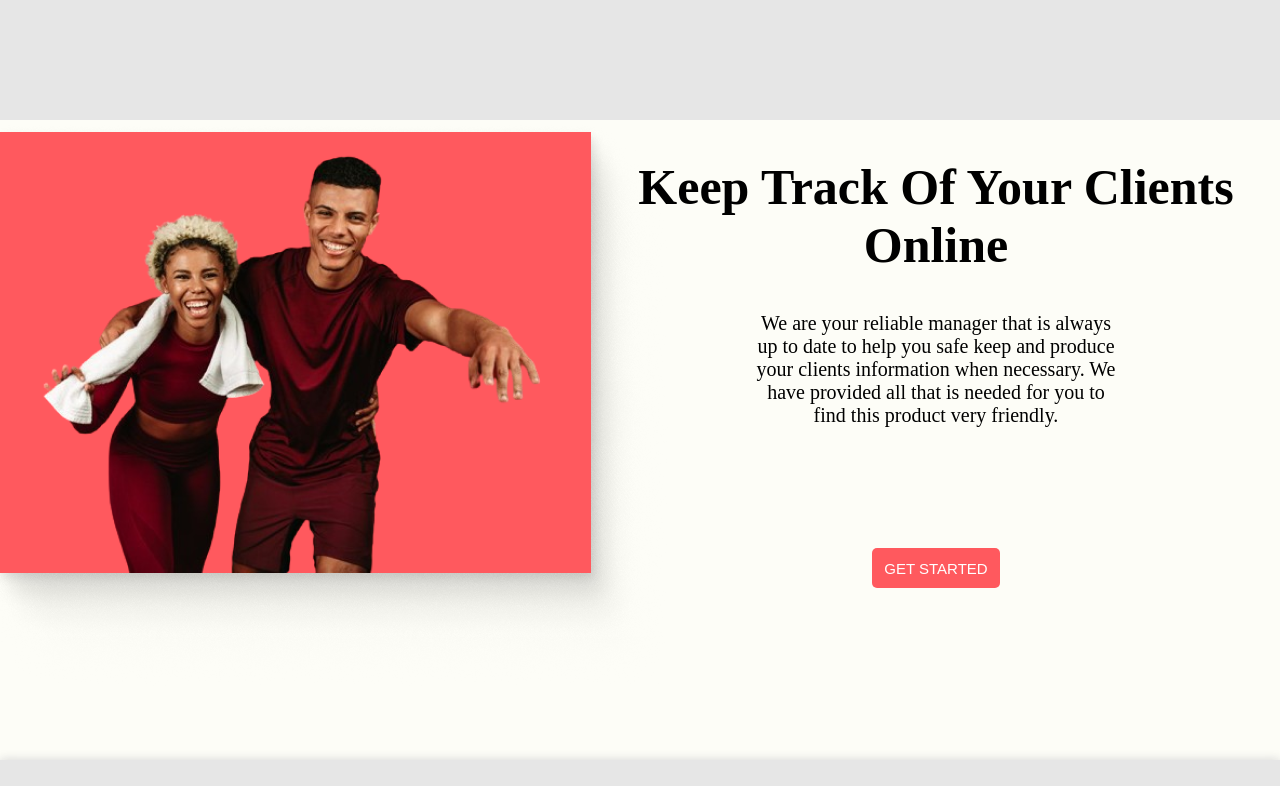
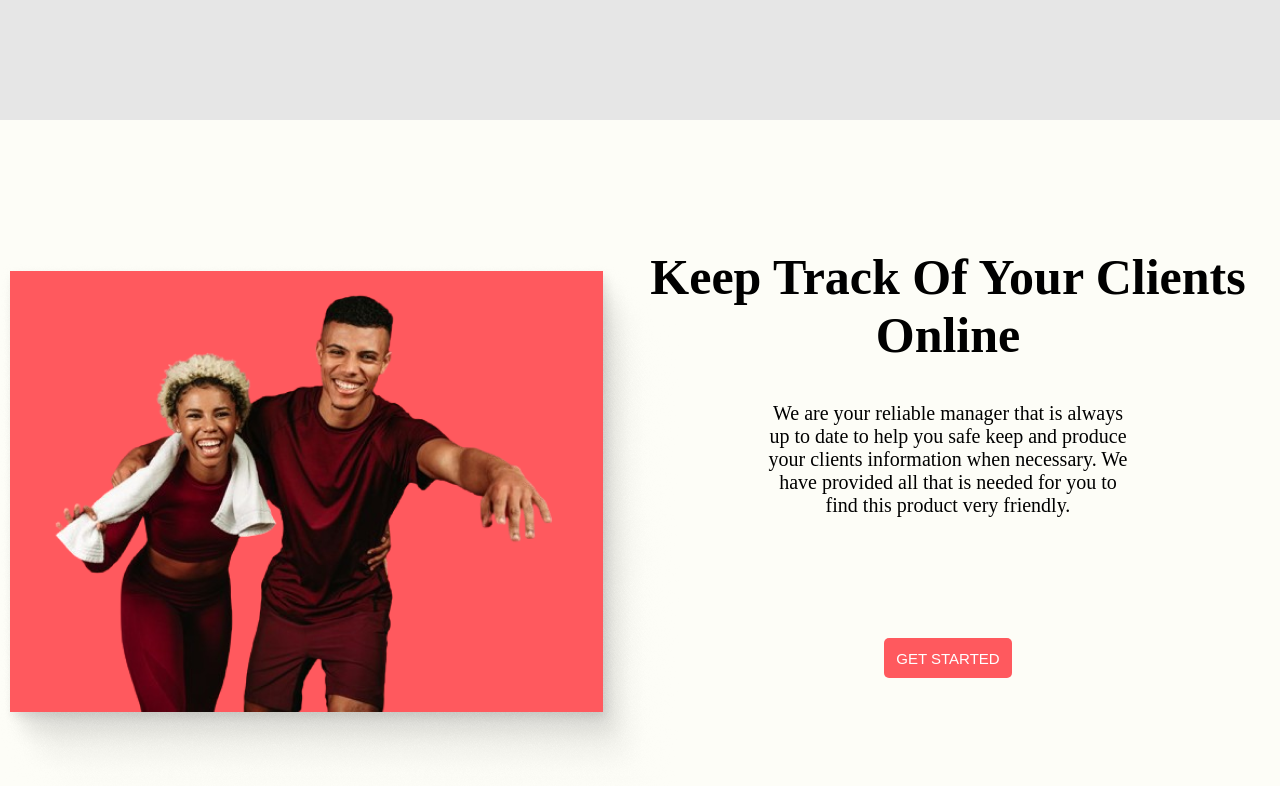
Before and after one commit to obidivineu/plan-pulse, a React (Vite) app: page /#/create-member in a window 1280 px wide. Shown: the part 1400-2186 px from the top of the page. Built offline with nearby package versions, Linux system fonts and the light colour scheme.

Commit message:
css and index htm

```diff
--- a/index.html
+++ b/index.html
@@ -2,7 +2,7 @@
 <html lang="en">
   <head>
     <meta charset="UTF-8" />
-    <link rel="icon" type="image/svg+xml" href="/gymlogo.png`" />
+    <link rel="icon" type="image/svg+xml" href="/gymlogo.png" />
     <meta name="viewport" content="width=device-width, initial-scale=1.0" />
     <title>PLAN PULSE</title>
   </head>
--- a/src/Pages/landing-page/LandingPage/landingpage.css
+++ b/src/Pages/landing-page/LandingPage/landingpage.css
@@ -46,7 +46,11 @@
     width: 100vw;
     height: 80vh;
     background-color: #fdfdf7;
-    display: flex;
+     display: flex;
+     align-items: center;
+     justify-content: center;
+     margin-top: 90px;
+     flex-direction: row;
 }
 
 .photo {
@@ -67,6 +71,7 @@
 .online {
     font-size: 50px;
     text-align: center;
+
 }
 
 .up {
```
